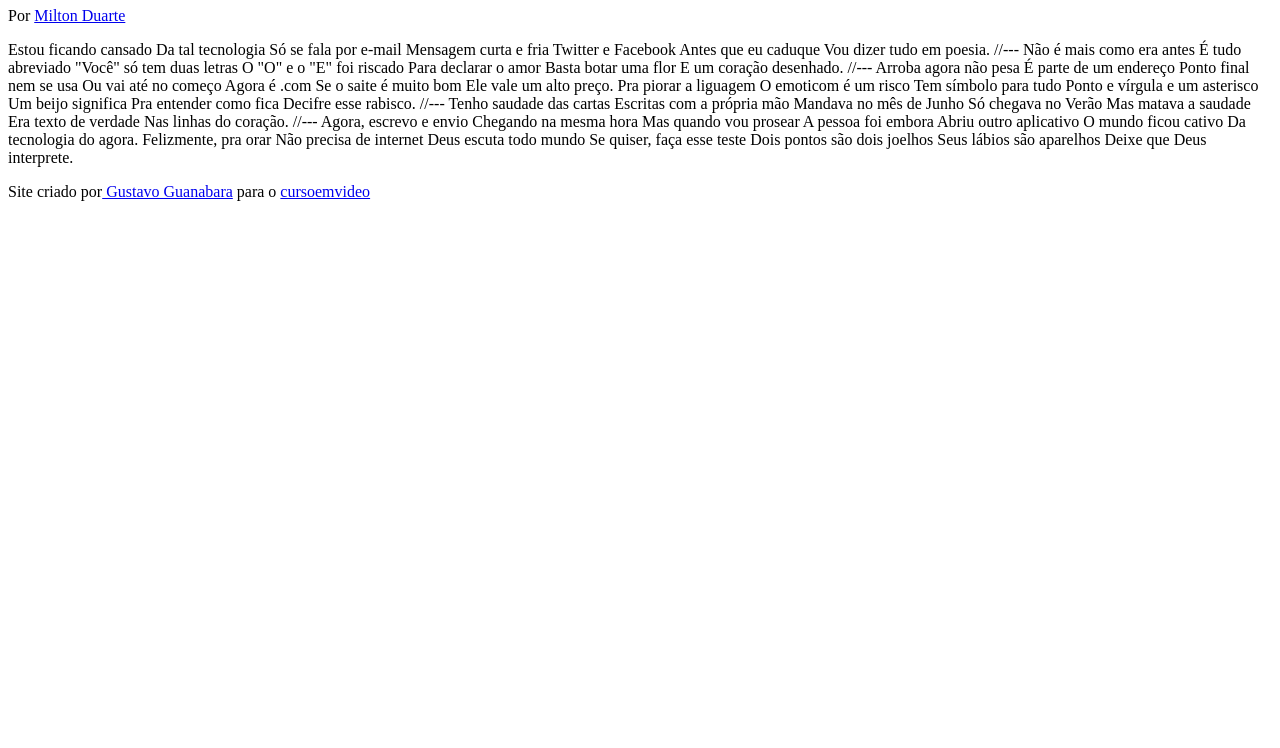
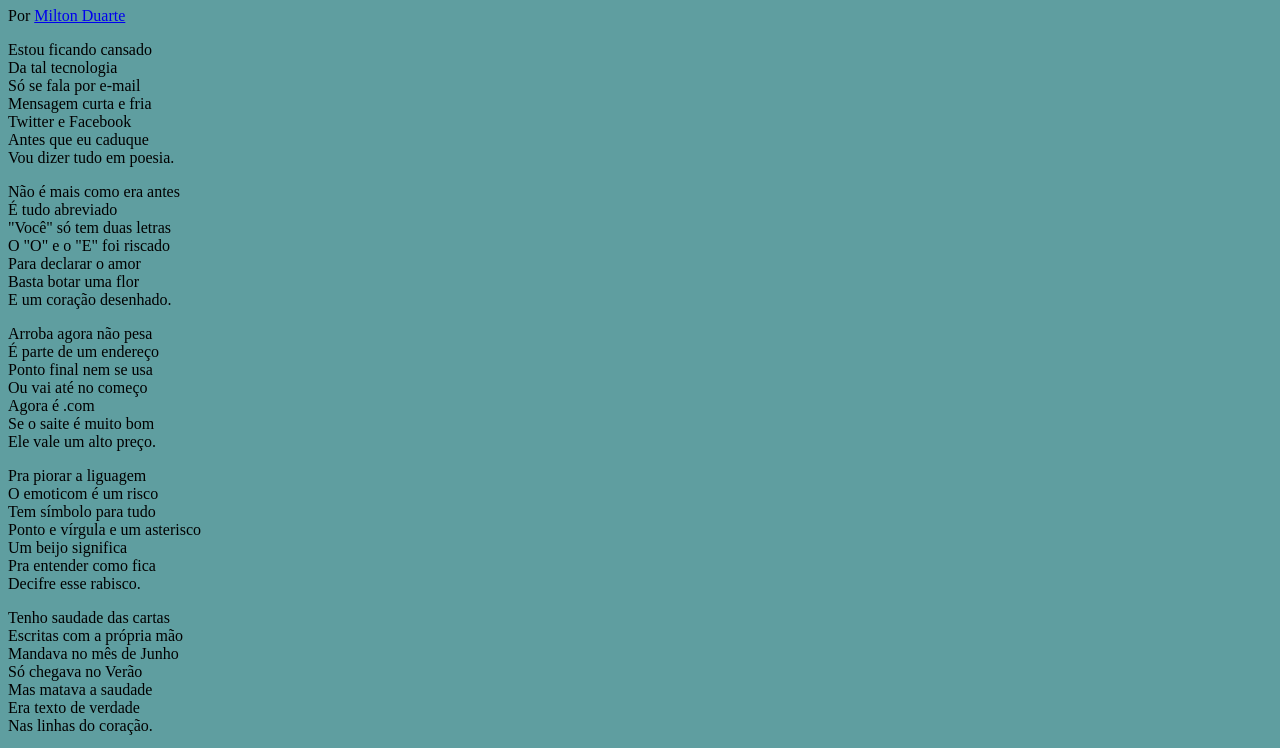
Before and after one commit to SuzimaraMoura/html-css, a plain HTML site: page desafios/desafio12/index.html in a window 1280 px wide. Shown: the part 73-821 px from the top of the page. Before the commit the page ends 800 px from the top, so only its background shows below. Drawn offline with Linux system fonts and the light colour scheme.

Commit message:
#Atualizando desafio12

```diff
--- /dev/null
+++ b/desafios/desafio12/estilo/style.css
@@ -0,0 +1,4 @@
+@charset "utf-8";
+body{
+    background-color: cadetblue;
+}
--- a/desafios/desafio12/index.html
+++ b/desafios/desafio12/index.html
@@ -5,6 +5,7 @@
     <meta http-equiv="X-UA-Compatible" content="IE=edge">
     <meta name="viewport" content="width=device-width, initial-scale=1.0">
     <title>Cordel Moderno</title>
+    <link rel="stylesheet" href=" estilo/style.css">
 </head>
 <body>
     <header>
@@ -14,69 +15,85 @@
         </p>
     </header>
 
-    Estou ficando cansado
-    Da tal tecnologia
-    Só se fala por e-mail
-    Mensagem curta e fria
-    Twitter e Facebook
-    Antes que eu caduque
-    Vou dizer tudo em poesia.
+    <section>
+        <p>
+            Estou ficando cansado <br>
+            Da tal tecnologia <br>
+            Só se fala por e-mail <br>
+            Mensagem curta e fria <br>
+            Twitter e Facebook <br>
+            Antes que eu caduque <br>
+            Vou dizer tudo em poesia.
+        </p>
+    </section>
 
-    //---
+    <section>
+        <p>
+            Não é mais como era antes <br>
+            É tudo abreviado <br>
+            "Você" só tem duas letras <br>
+            O "O" e o "E" foi riscado <br>
+            Para declarar o amor <br>
+            Basta botar uma flor <br>
+            E um coração desenhado.
+        </p>
+    </section>
 
-    Não é mais como era antes
-    É tudo abreviado
-    "Você" só tem duas letras
-    O "O" e o "E" foi riscado
-    Para declarar o amor
-    Basta botar uma flor
-    E um coração desenhado.
+    <section>
+        <p>
+            Arroba agora não pesa <br>
+            É parte de um endereço <br>
+            Ponto final nem se usa <br>
+            Ou vai até no começo <br>
+            Agora é .com <br>
+            Se o saite é muito bom <br>
+            Ele vale um alto preço.
+        </p>
 
-    //---
+        <p>
+            Pra piorar a liguagem <br>
+            O emoticom é um risco <br>
+            Tem símbolo para tudo <br>
+            Ponto e vírgula e um asterisco <br>
+            Um beijo significa <br>
+            Pra entender como fica <br>
+            Decifre esse rabisco.
+        </p>
+    </section>
 
-    Arroba agora não pesa
-    É parte de um endereço
-    Ponto final nem se usa
-    Ou vai até no começo
-    Agora é .com
-    Se o saite é muito bom
-    Ele vale um alto preço.
+    <section>
+        <p>
+            Tenho saudade das cartas <br>
+            Escritas com a própria mão <br>
+            Mandava no mês de Junho <br>
+            Só chegava no Verão <br>
+            Mas matava a saudade <br>
+            Era texto de verdade <br>
+            Nas linhas do coração.
+        </p>
+    </section>
 
-    Pra piorar a liguagem
-    O emoticom é um risco
-    Tem símbolo para tudo
-    Ponto e vírgula e um asterisco
-    Um beijo significa
-    Pra entender como fica
-    Decifre esse rabisco.
+    <section>
+        <p>
+            Agora, escrevo e envio <br>
+            Chegando na mesma hora <br>
+            Mas quando vou prosear <br>
+            A pessoa foi embora <br>
+            Abriu outro aplicativo <br>
+            O mundo ficou cativo <br>
+            Da tecnologia do agora.
+        </p>
 
-    //---
-
-    Tenho saudade das cartas
-    Escritas com a própria mão
-    Mandava no mês de Junho
-    Só chegava no Verão
-    Mas matava a saudade
-    Era texto de verdade
-    Nas linhas do coração.
-
-    //---
-
-    Agora, escrevo e envio
-    Chegando na mesma hora
-    Mas quando vou prosear
-    A pessoa foi embora
-    Abriu outro aplicativo
-    O mundo ficou cativo
-    Da tecnologia do agora.
-
-    Felizmente, pra orar
-    Não precisa de internet
-    Deus escuta todo mundo
-    Se quiser, faça esse teste
-    Dois pontos são dois joelhos
-    Seus lábios são aparelhos
-    Deixe que Deus interprete.
+        <p>
+            Felizmente, pra orar <br>
+            Não precisa de internet <br>
+            Deus escuta todo mundo <br>
+            Se quiser, faça esse teste <br>
+            Dois pontos são dois joelhos <br>
+            Seus lábios são aparelhos <br>
+            Deixe que Deus interprete.
+        </p>
+    </section>
 
     <footer>
         <p>
```
